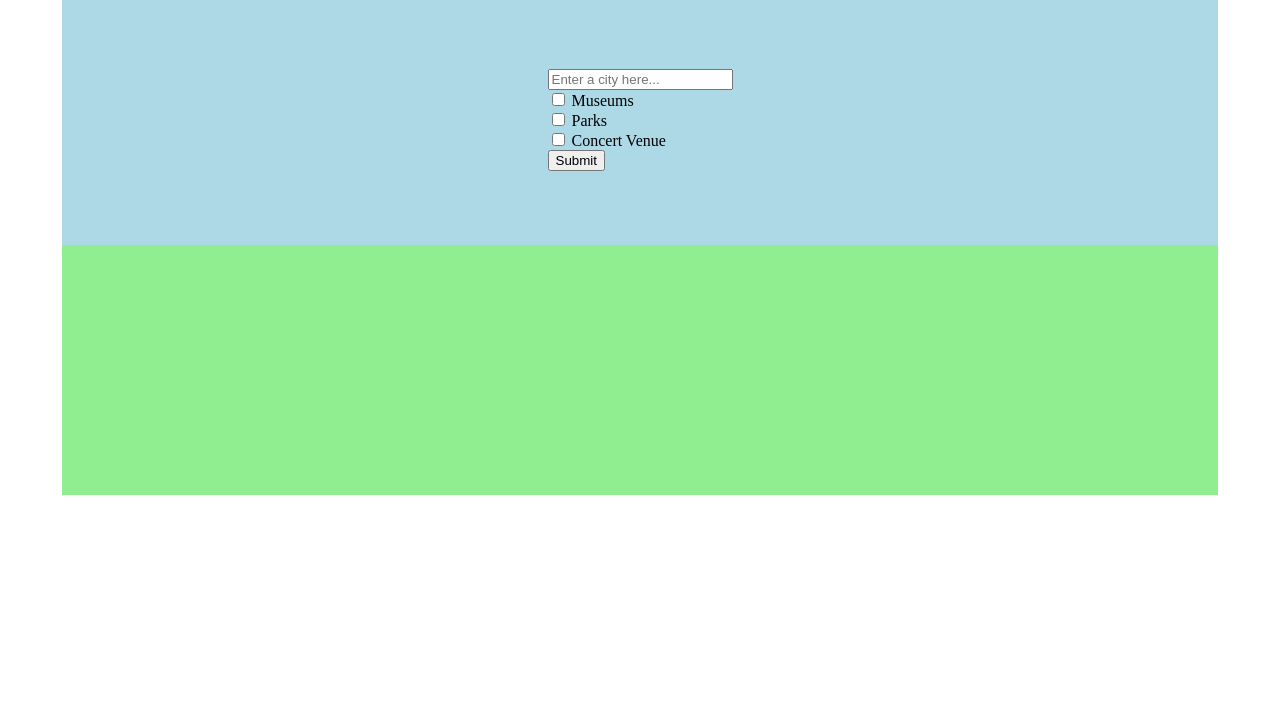
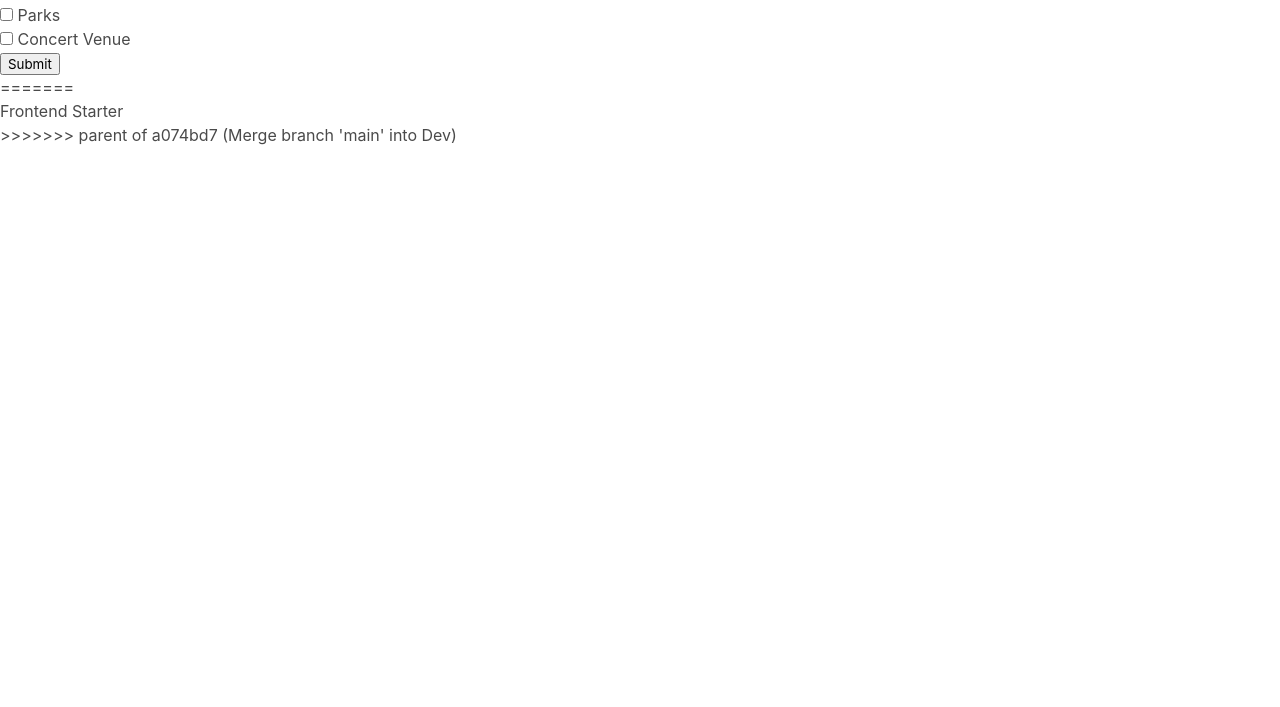
Before and after one commit to Tylaw93/Travel_project, a website: page index.html in a window 1280 px wide. Shown: the part 93-800 px from the top of the page. Drawn offline with nearby package versions, Linux system fonts and the light colour scheme; no server answers.

Commit message:
figuring out files

```diff
--- a/assets/css/style.css
+++ /dev/null
@@ -1,43 +0,0 @@
-body {
-	display: flex;
-	flex-flow: column nowrap;
-	justify-content: center;
-	align-items: center;
-}
-
-main {
-	display: flex;
-	flex-flow: column nowrap;
-	justify-content: center;
-	align-items: center;
-	width: 95vw;
-	height: 500px;
-	/* background: orange; */
-}
-
-h1 {
-	text-align: center;
-}
-
-.searchContainer {
-	display: flex;
-	flex-flow: column nowrap;
-	justify-content: center;
-	align-items: center;
-	width: 95%;
-	height: 50%;
-	background: lightblue;
-	/* border: 1px solid black; */
-
-}
-
-.listContainer {
-	display: flex;
-	flex-flow: column nowrap;
-	justify-content: center;
-	align-items: center;
-	width: 95%;
-	height: 50%;
-	background: lightgreen;
-	/* border: 1px solid black; */
-}
--- a/index.html
+++ b/index.html
@@ -4,11 +4,12 @@
     <meta charset="UTF-8" />
     <meta name="viewport" content="width=device-width, initial-scale=1.0" />
 
-    <link rel="stylesheet" href="./assets/css/style.css" />
+    <link rel="stylesheet" href="style.css" />
 
-    <title>Travelling Attractions</title>
+    <title>Frontend Starter</title>
   </head>
   <body>
+<<<<<<< HEAD
     <h1>Travelling Attractions</h1>
     <nav></nav>
     <main>
@@ -33,5 +34,9 @@
     </main>
 
     <script src="scripts.js" type="module"></script>
+=======
+    <h1>Frontend Starter</h1>
+    <script src="./scripts.js" type="module"></script>
+>>>>>>> parent of a074bd7 (Merge branch 'main' into Dev)
   </body>
 </html>
```
Also changed, not shown: assets/js/main.js (deleted, +0 -19 lines).
